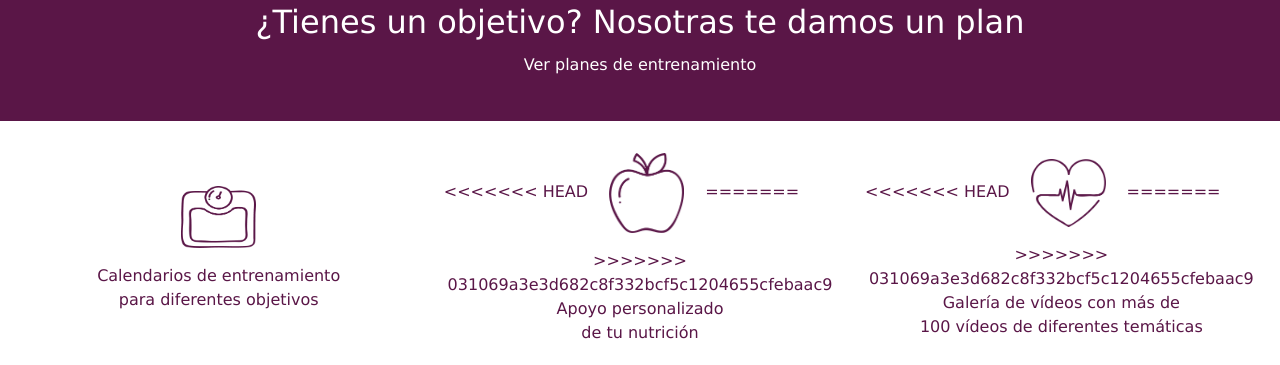
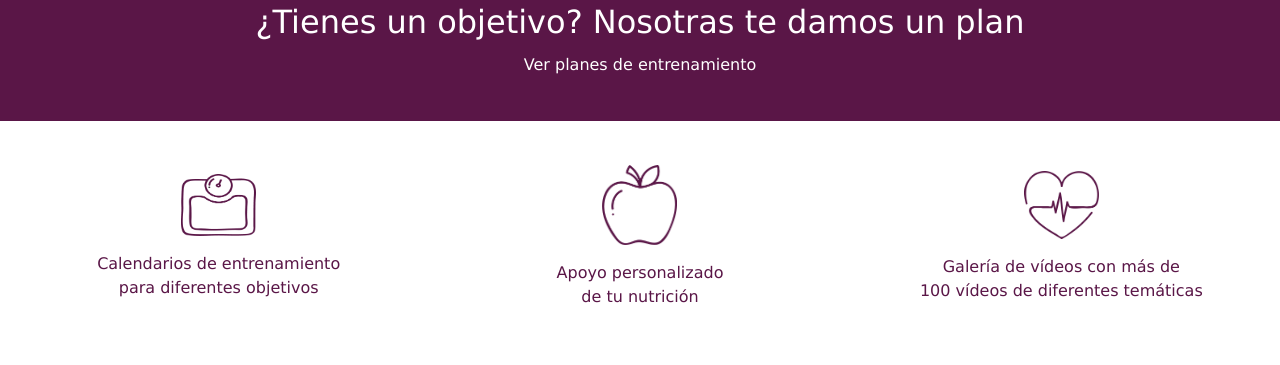
Before and after one commit to ChiquiAraujo/Onfit, a plain HTML site: page index.html in a window 1280 px wide. Shown: the part 1238-1603 px from the top of the page. Drawn offline with nearby package versions, Linux system fonts and the light colour scheme.

Commit message:
unificción img index

```diff
--- a/index.html
+++ b/index.html
@@ -59,20 +59,13 @@
         </div>
 
         <div class="box__items">
-<<<<<<< HEAD
+
             <img src="./img/inicio/frame2.png" alt="">
-=======
-            <img src="./img/Home/frame2.png" alt="">
->>>>>>> 031069a3e3d682c8f332bcf5c1204655cfebaac9
            <p>Apoyo personalizado <br> de tu nutrición</p>
         </div>
 
         <div class="box__items">
-<<<<<<< HEAD
             <img src="./img/inicio/frame3.png" alt="">
-=======
-            <img src="./img/Home/frame3.png" alt="">
->>>>>>> 031069a3e3d682c8f332bcf5c1204655cfebaac9
             <p>Galería de vídeos con más de <br> 100 vídeos de diferentes temáticas</p>
         </div>
 
```
